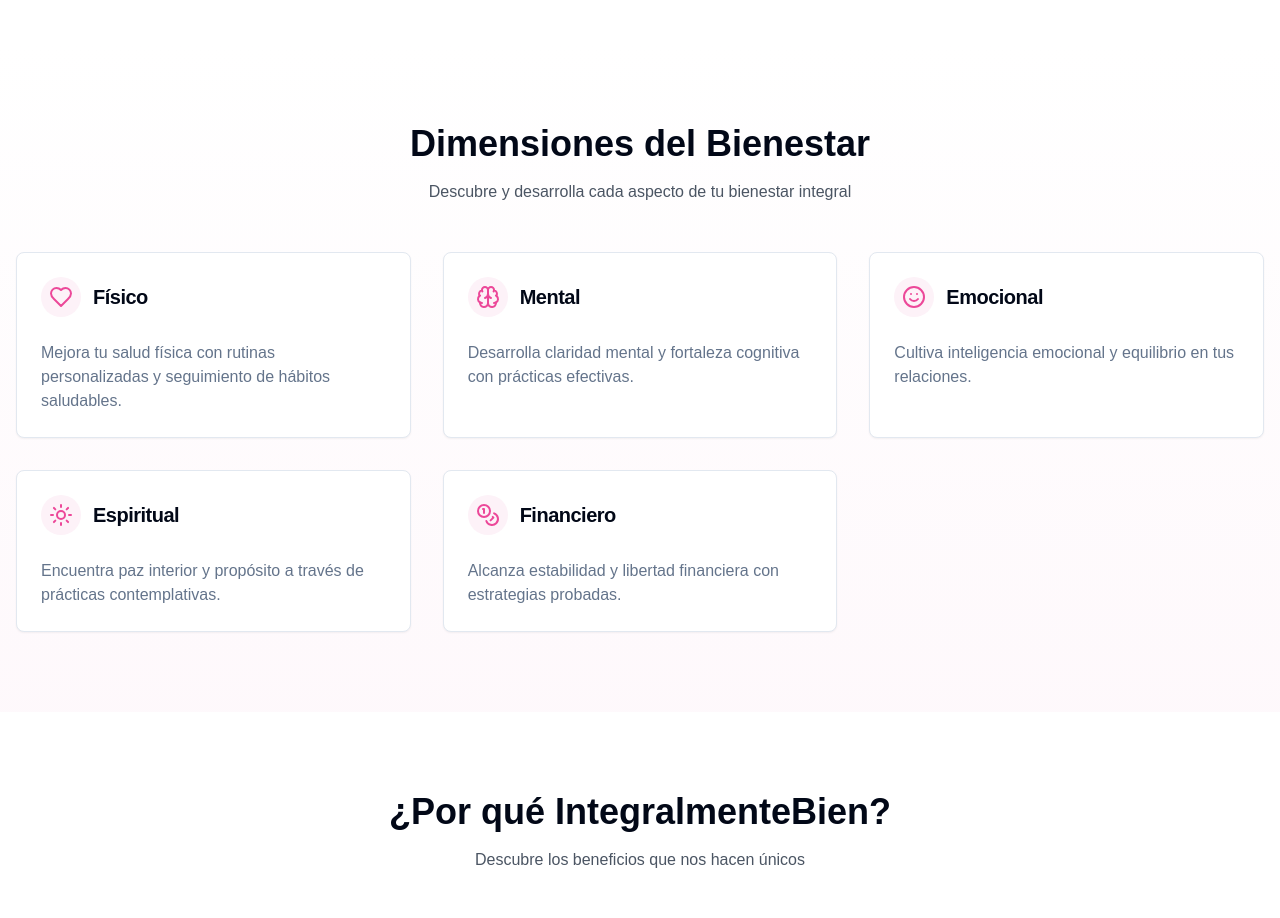
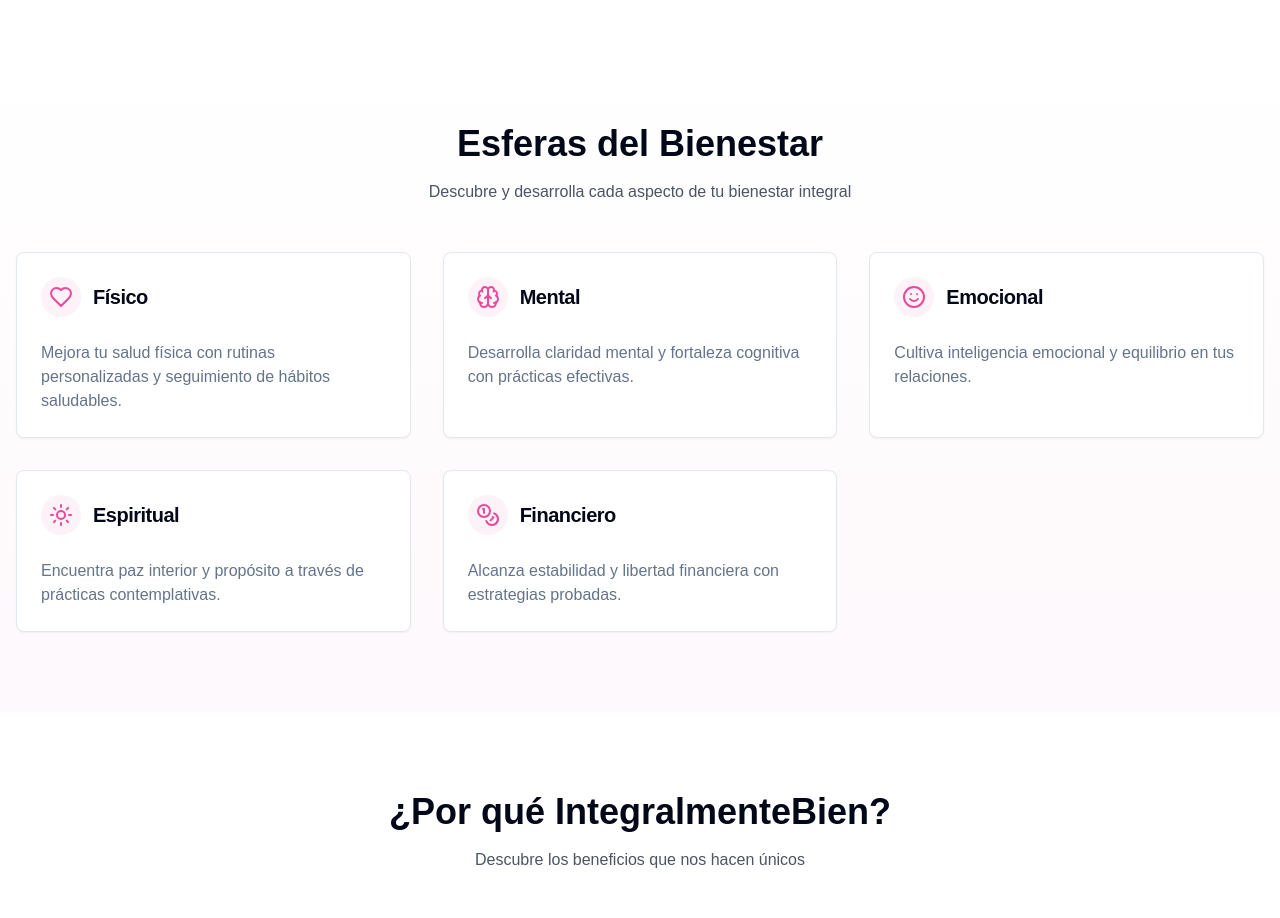
Before and after one commit to HenryVB/wellness-platform-ui, a Next.js app: page / in a window 1280 px wide. Shown: the part 1460-2378 px from the top of the page. Built offline with nearby package versions, Linux system fonts and the light colour scheme.

Commit message:
Fix typos in page headings and question text for improved clarity

```diff
--- a/app/page.tsx
+++ b/app/page.tsx
@@ -162,7 +162,7 @@ export default function Component() {
       {/* Wellness Dimensions */}
       <section className="py-20 px-4 bg-gradient-to-b from-white to-pink-50/50">
         <div className="container mx-auto">
-          <h2 className="text-3xl md:text-4xl font-bold text-center mb-4">Dimensiones del Bienestar</h2>
+          <h2 className="text-3xl md:text-4xl font-bold text-center mb-4">Esferas del Bienestar</h2>
           <p className="text-gray-600 text-center mb-12 max-w-2xl mx-auto">
             Descubre y desarrolla cada aspecto de tu bienestar integral
           </p>
--- a/lib/api.ts
+++ b/lib/api.ts
@@ -200,7 +200,7 @@ const mockQuestions: Question[] = [
     },
     {
         id: '3',
-        text: '¿Dirías que vives salusable y consciente?',
+        text: '¿Dirías que vives saludable y consciente?',
         type: 'single',
         options: [
                 {
```
